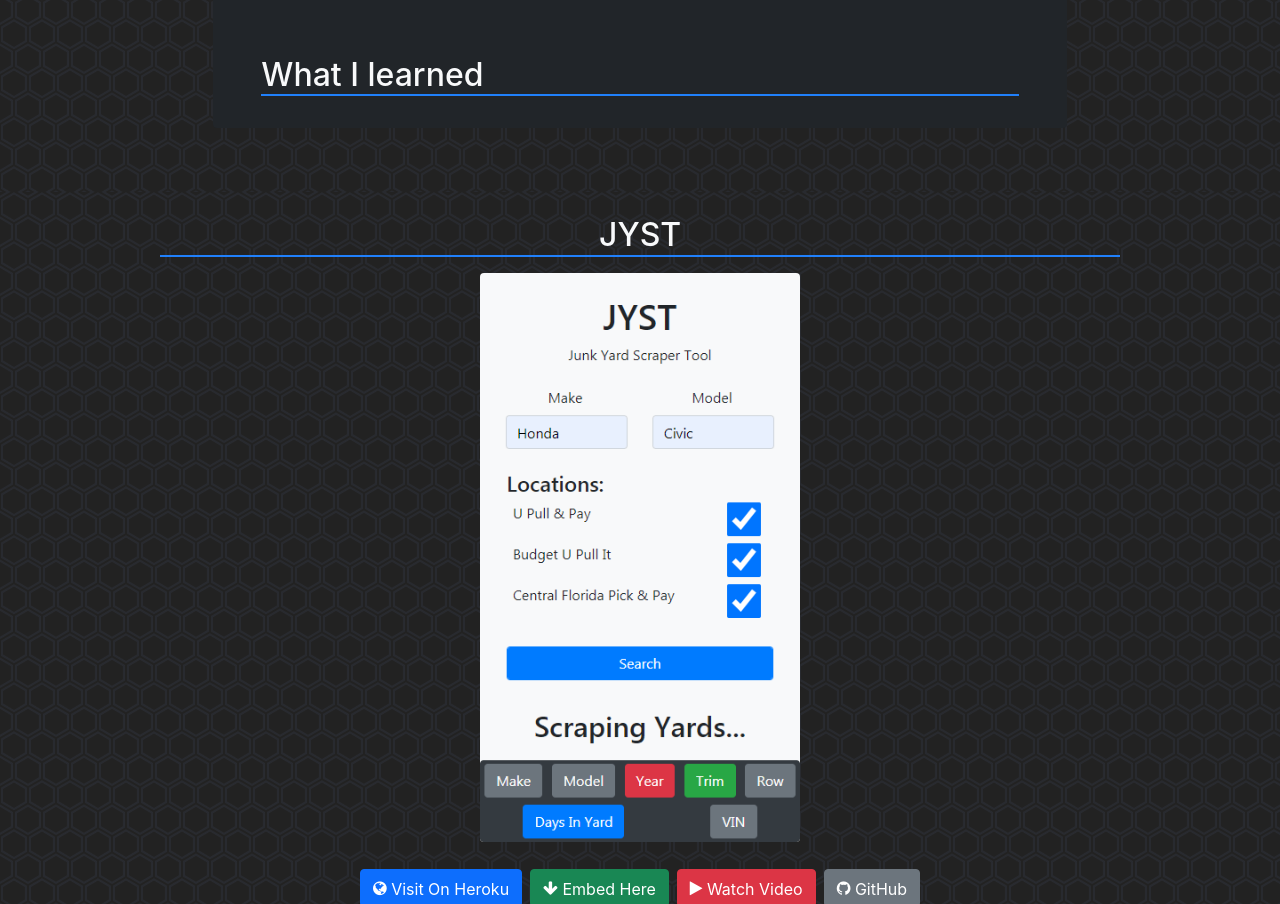
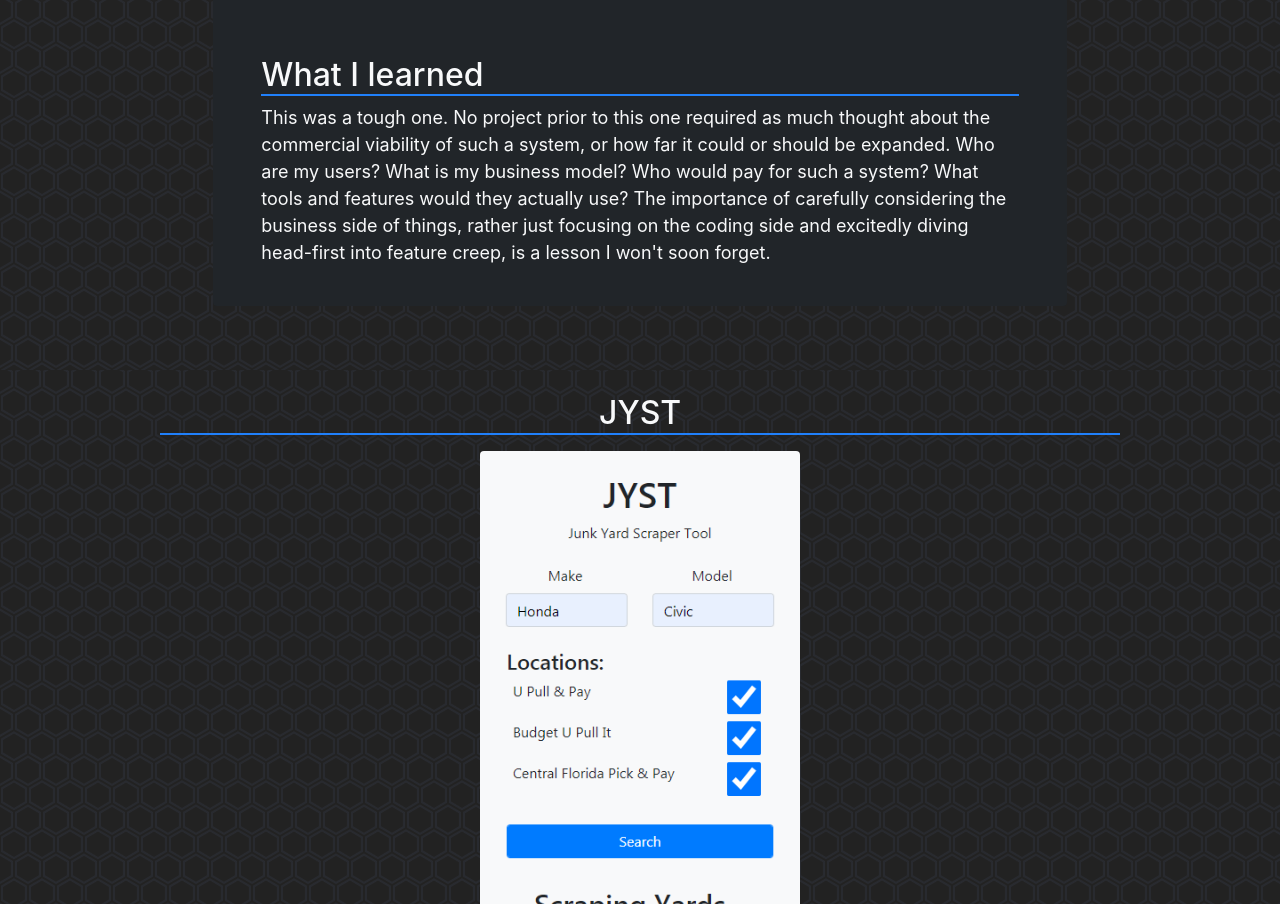
Before and after one commit to bluegeartechnology/portfolio, a React (Create React App) app: page /JYST in a window 1280 px wide. Shown: the part 1605-2509 px from the top of the page. Built offline with nearby package versions, Linux system fonts and the light colour scheme.

Commit message:
Started writing out the 'What I Learned' section for JYST.

```diff
--- a/src/pages/projects/JYST.js
+++ b/src/pages/projects/JYST.js
@@ -78,7 +78,17 @@ const JYST = () => {
         </div>
     </>
 
-    let learned = <></>
+    let learned = <>
+        <p>
+            This was a tough one.
+            No project prior to this one required as much thought about the commercial viability of such a system, or how far it could or should be expanded.
+            Who are my users?
+            What is my business model?
+            Who would pay for such a system?
+            What tools and features would they actually use?
+            The importance of carefully considering the business side of things, rather just focusing on the coding side and excitedly diving head-first into feature creep, is a lesson I won't soon forget.
+    </p>
+    </>
 
 
     useHistory();
```
